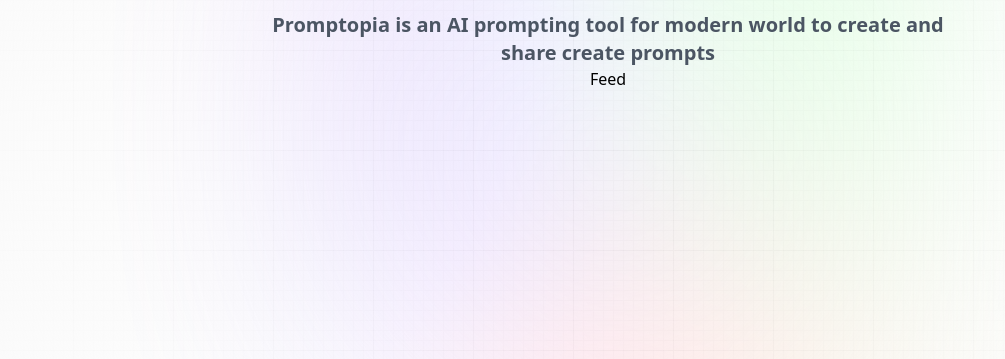
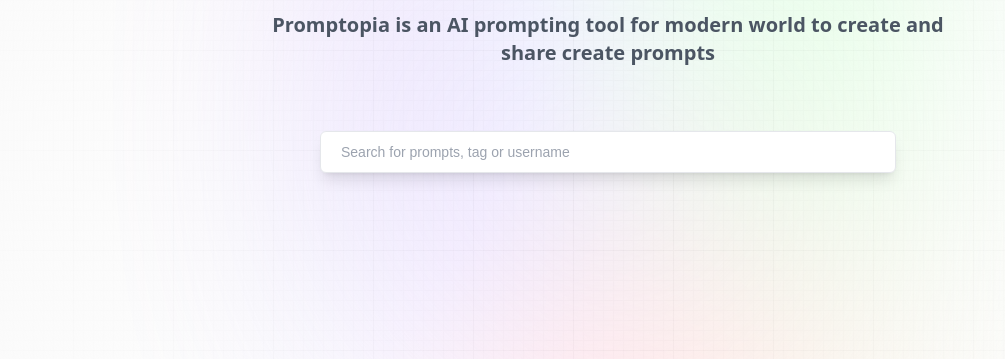
Before and after one commit to kewintitus/prompt-app, a Next.js app: page / in a window 1280 px wide. Shown: the part 255-614 px from the top of the page, without its empty margins (32-1037 px from the left). Built offline with nearby package versions, Linux system fonts and the light colour scheme; no server answers.

Commit message:
feed component init

```diff
--- a/components/Feed.jsx
+++ b/components/Feed.jsx
@@ -1,7 +1,36 @@
-import React from 'react';
+'use client';
+import React, { useEffect, useState } from 'react';
+import PromptCard from './PromptCard';
+
+const PromptCardList = ({ data, handleTagClick }) => {
+  return <div className="mt-16 prompt_layout">{data.map(() => {})}</div>;
+};
 
 const Feed = () => {
-  return <div>Feed</div>;
+  const [searchText, setSearchText] = useState();
+  const handleSearchChange = (e) => {};
+
+  useEffect(() => {
+    const fetchPosts = async () => {
+      const response = await fetch('/api/prompt');
+      const data = await response.json();
+    };
+  }, []);
+  return (
+    <section className="feed">
+      <form className="relative w-full flex-center" action="">
+        <input
+          type="text"
+          placeholder="Search for prompts, tag or username"
+          value={searchText}
+          onChange={handleSearchChange}
+          required
+          className="search_input peer"
+        />
+      </form>
+      <PromptCardList data={[]} handleTagClick={() => {}} />
+    </section>
+  );
 };
 
 export default Feed;
--- a/components/PromptCard.jsx
+++ b/components/PromptCard.jsx
@@ -0,0 +1,7 @@
+import React from 'react';
+
+const PromptCard = () => {
+  return <div>PromptCard</div>;
+};
+
+export default PromptCard;
```
